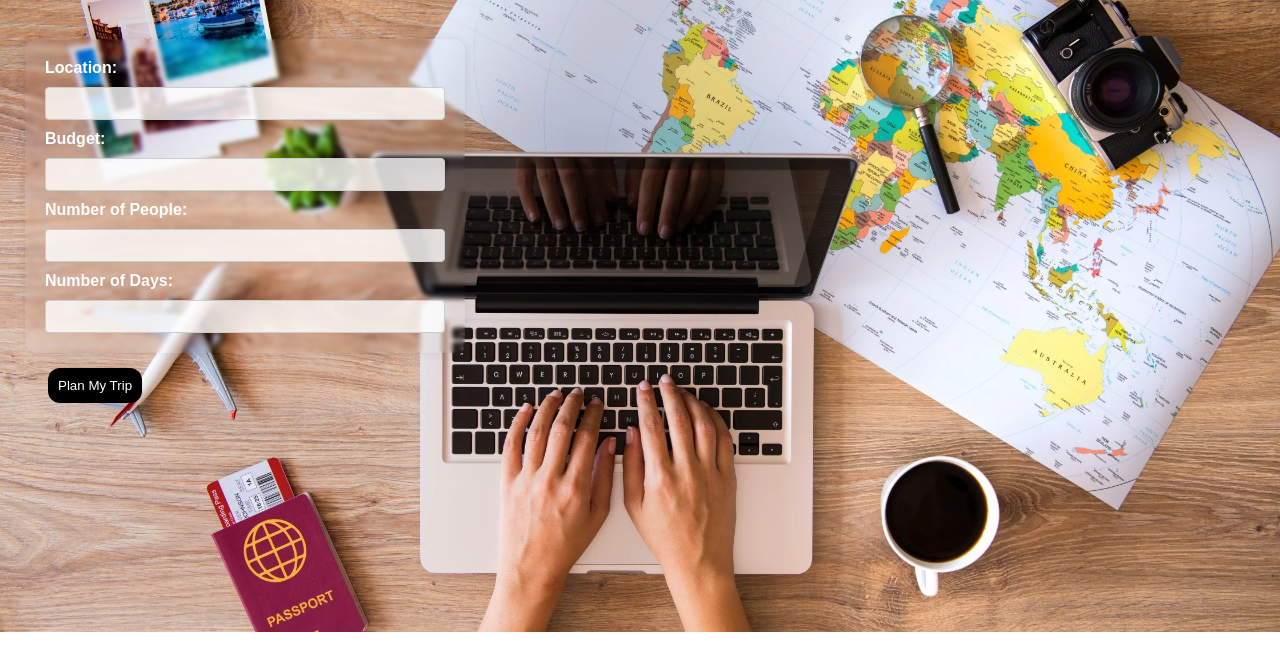
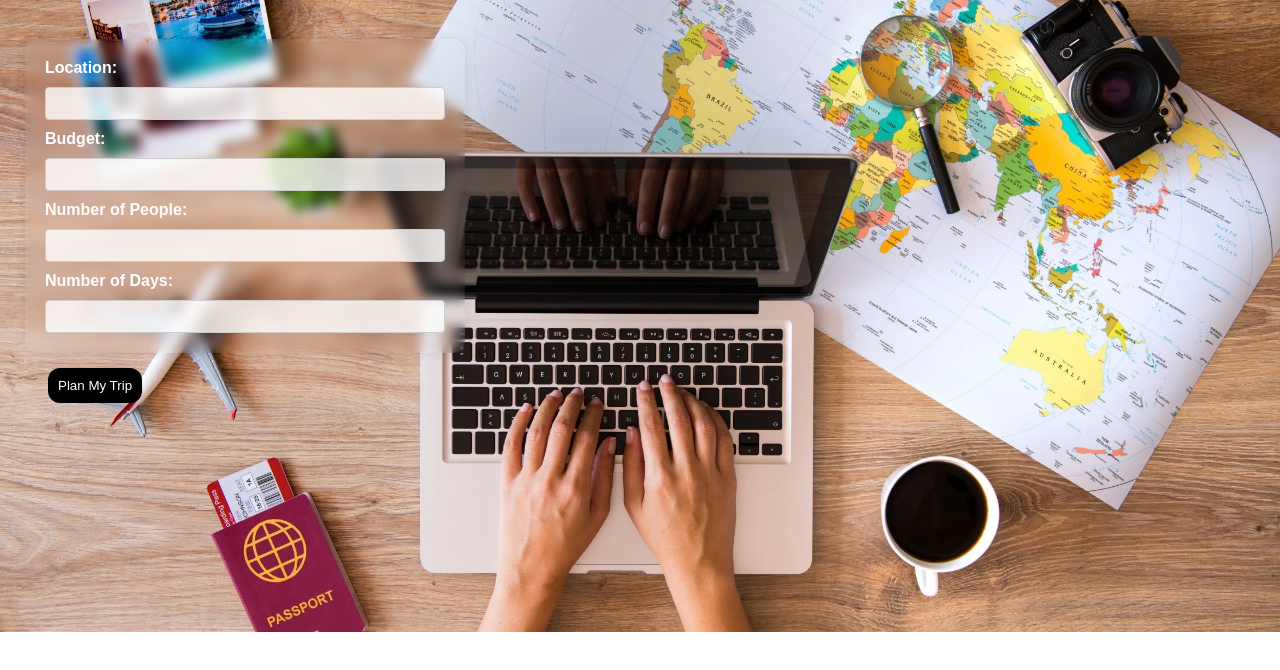
Before and after one commit to Mithun-04/Local_Tourism, a plain HTML site: page Trip_planner.html in a window 1280 px wide. Shown: the part 88-758 px from the top of the page. Drawn offline with Linux system fonts and the light colour scheme.

Commit message:
Update Trip_planner.html

```diff
--- a/Trip_planner.html
+++ b/Trip_planner.html
@@ -41,7 +41,7 @@
     max-width: 400px;
     margin-left: 25px;
     /* fallback for browsers that do not support backdrop-filter */
-    backdrop-filter: blur(2px); /* Adjust the blur radius here */
+    backdrop-filter: blur(6px); /* Adjust the blur radius here */
 
     padding: 20px;
     border-radius: 12px;
```
